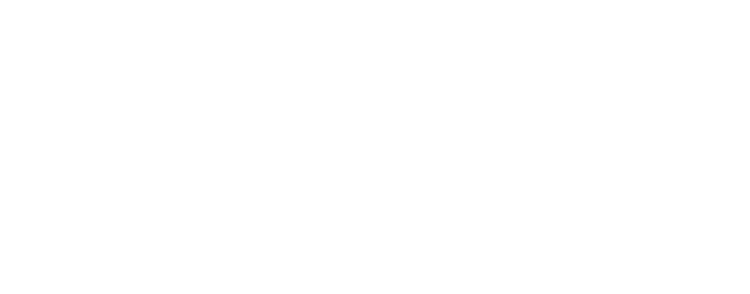
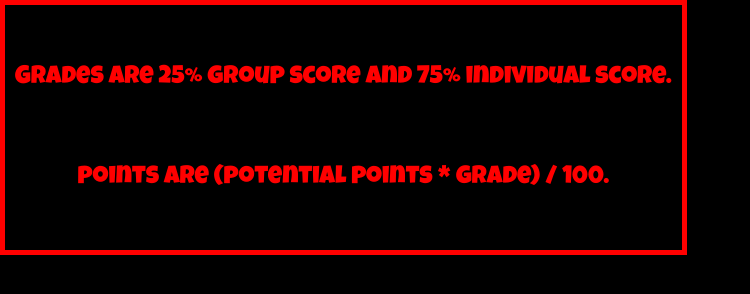
Before and after one commit to kjh311/ammiapp, a plain HTML site: page grading.html in a window 1280 px wide. Shown: the whole page, without its empty margins (0-750 px from the left). Drawn offline with Linux system fonts and the light colour scheme; a web font is replaced by a local one.

Commit message:
working on offline mode

```diff
--- a/grading.html
+++ b/grading.html
@@ -0,0 +1,45 @@
+
+<!DOCTYPE html>
+<html lang="en" manifest="/offline.manifest">
+<head>
+<link href='https://fonts.googleapis.com/css?family=Oswald:400,700' rel='stylesheet' type='text/css'>
+<link href='https://fonts.googleapis.com/css?family=PT+Sans:400,700italic' rel='stylesheet' type='text/css'>
+<link href='https://fonts.googleapis.com/css?family=Volkhov:400,700italic' rel='stylesheet' type='text/css'>
+<link href='https://fonts.googleapis.com/css?family=Luckiest+Guy' rel='stylesheet' type='text/css'>
+<title>Ammi App</title>
+<meta name="viewport" content="width=device-width, initial-scale=1.0">
+<style>
+body  {
+ background: black;
+ color: red;
+ margin: 0 auto;
+ display: inline-block;
+ border: solid red 5px;
+ font-family: 'Luckiest Guy', cursive;
+ text-align: center;
+  padding: 10px;
+ font-size: 25px;
+
+
+}
+#main  {
+   margin: 0 auto;
+  text-align: center;
+}
+</style>
+<br>
+<div id="main">
+<p>
+Grades are 25% group score and 75% individual score.
+</p>
+<br>
+<p>
+points are (potential points * grade) / 100.
+</p>
+<br>
+
+
+</div>
+
+</script>
+</html>
```
Also changed, not shown: 4students.html (+1 -1 lines), 5students.html (+1 -1 lines), 6students.html (+1 -1 lines), index.html (+1 -1 lines), 1 other file.
